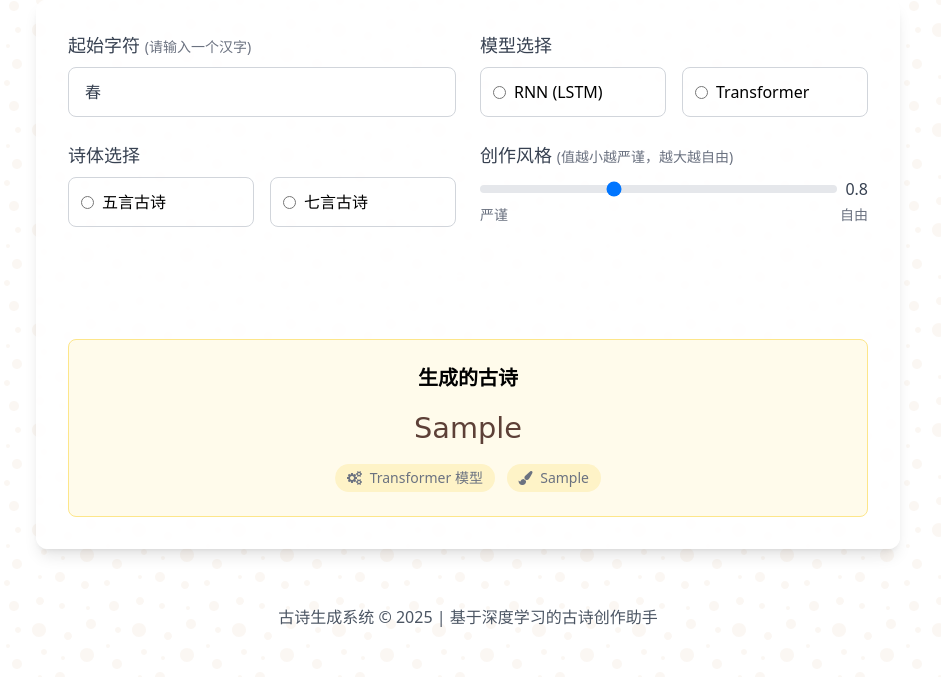
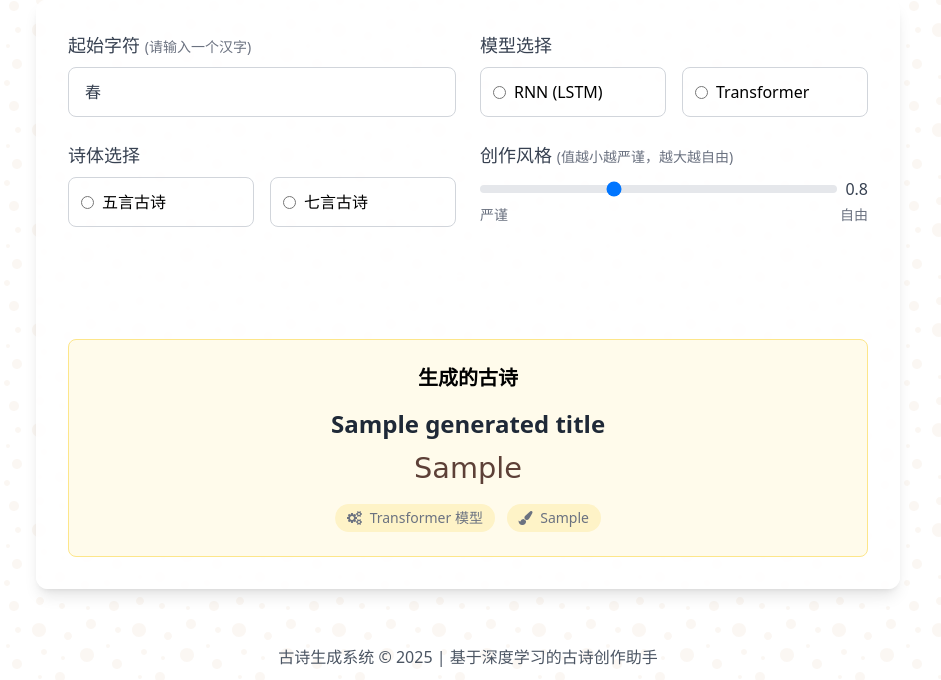
Before and after one commit to Changed-cc/deepstudy, a FastAPI app: template templates/index.html in a window 1280 px wide. Shown: the part 181-861 px from the top of the page, without its empty margins (172-1113 px from the left). Before the commit the page ends 808 px from the top, so only its background shows below. Run offline with FastAPI, Linux system fonts and the light colour scheme; the template is opened without the code that fills it: most values are stand-ins (such as "Sample title", 1, 10 or a date in 2020); parts of the project's set-up code (start-up, migrations or seed data) failed here and were passed over; some libraries are stand-ins or nearby versions; some web fonts are replaced.

Commit message:
改后的app.py，修改了generate函数，多生成了标题

```diff
--- a/app.py
+++ b/app.py
@@ -6,31 +6,23 @@ import torch
 import torch.nn.functional as F
 from models.rnn_model import RNNModel
 from models.transformer_model import TransformerModel
-from utils.preprocess import load_data, build_vocab, process_data
+from utils.preprocess import load_data, build_vocab
 from utils.sampling import sample_next_token
 from utils.poem_formatter import format_poem
 
 app = FastAPI()
 
-# 挂载静态文件
 app.mount("/static", StaticFiles(directory="static"), name="static")
-
-# 模板配置
 templates = Jinja2Templates(directory="templates")
 
-# 模型和数据初始化
 device = torch.device("cuda" if torch.cuda.is_available() else "cpu")
-
-# 加载数据和词汇表
 poems = load_data("data/poems.txt")
 vocab, word2idx, idx2word = build_vocab(poems)
 
-# 初始化模型
 vocab_size = len(vocab)
 rnn_model = RNNModel(vocab_size, 128, 256, 2).to(device)
 transformer_model = TransformerModel(vocab_size, 128, 4, 256, 2).to(device)
 
-# 加载预训练权重
 rnn_model.load_state_dict(torch.load("models/rnn_五言.pth", map_location=device))
 transformer_model.load_state_dict(torch.load("models/transformer_七言.pth", map_location=device))
 
@@ -41,84 +33,6 @@ transformer_model.eval()
 async def index(request: Request):
     return templates.TemplateResponse("index.html", {"request": request})
 
-# @app.post("/generate", response_class=HTMLResponse)
-# async def generate(request: Request):
-#     form_data = await request.form()
-#     start_char = form_data.get("start_char", "")
-#     model_type = form_data.get("model_type", "rnn")
-#     poem_type = form_data.get("poem_type", "五言")
-#     temperature = float(form_data.get("temperature", 0.8))
-#     if poem_type == '五言':
-#         max_length = 50
-#     else:  # 七言
-#         max_length = 73
-
-
-#     # 确保只输入一个字符
-#     if len(start_char) != 1:
-#         error_msg = "请输入一个汉字作为起始字符"
-#         return templates.TemplateResponse("index.html", {
-#             "request": request,
-#             "error_msg": error_msg,
-#             "start_char": start_char,
-#             "model_type": model_type,
-#             "poem_type": poem_type,
-#             "temperature": temperature,
-#             "max_length": max_length
-#         })
-
-#     # 选择模型
-#     model = rnn_model if model_type == "rnn" else transformer_model
-
-#     with torch.no_grad():
-#         # 准备起始输入
-#         input_idx = [word2idx.get('<START>', 0), word2idx.get(start_char, 0)]
-#         input_tensor = torch.tensor([input_idx], dtype=torch.long).to(device)
-#         #input_tensor = next_token.unsqueeze(0)  # 新输入只包括上一个token
-
-#         generated_tokens = [start_char]
-#         hidden = None
-
-#         max_retry = 20  # 采样重试次数上限，避免采到<UNK>直接跳出
-
-#         for i in range(max_length):
-#             if model_type == "rnn":
-#                 output, hidden = model(input_tensor, hidden)
-#             else:
-#                 output = model(input_tensor)
-
-#             next_token_logits = output[0, -1, :]
-
-#             # 重采样直到非 <UNK> 或达到重试次数
-#             for _ in range(max_retry):
-#                 next_token = sample_next_token(next_token_logits, temperature=temperature, top_k=50)
-#                 next_char = idx2word.get(next_token.item(), '<UNK>')
-#                 if next_char != '<UNK>':
-#                     break
-#             else:
-#                 # 多次采样都是 <UNK>，结束生成
-#                 break
-
-#             if next_char == '<END>':
-#                 break
-
-#             generated_tokens.append(next_char)
-
-#             # 更新输入 tensor，拼接下一步输入
-#             input_tensor = torch.cat([input_tensor, next_token.unsqueeze(0)], dim=1)
-
-#     # 格式化生成的古诗
-#     formatted_poem = format_poem(generated_tokens, poem_type)
-
-#     return templates.TemplateResponse("index.html", {
-#         "request": request,
-#         "start_char": start_char,
-#         "model_type": model_type,
-#         "poem_type": poem_type,
-#         "temperature": temperature,
-#         "max_length": max_length,
-#         "generated_poem": formatted_poem
-#     })
 @app.post("/generate", response_class=HTMLResponse)
 async def generate(request: Request):
     form_data = await request.form()
@@ -149,42 +63,30 @@ async def generate(request: Request):
 
     device = torch.device("cuda" if torch.cuda.is_available() else "cpu")
 
-    input_indices = [word2idx.get('<START>', 0), word2idx.get(start_char, word2idx['<UNK>'])]
     generated_tokens = [start_char]
     hidden = None
 
     with torch.no_grad():
-        start_token = word2idx.get(start_char, word2idx['<UNK>'])
-
         if model_type == "rnn":
-            # 初始化
             input_tensor = torch.tensor([[word2idx.get(start_char, word2idx['<UNK>'])]], dtype=torch.long).to(device)
-            hidden = None
-            generated_tokens = [start_char]
 
             for _ in range(max_length):
-                output, hidden = model(input_tensor, hidden)  # output shape: (1, 1, vocab_size)
-                next_token_logits = output[:, -1, :]  # shape: (1, vocab_size)
+                output, hidden = model(input_tensor, hidden)
+                next_token_logits = output[:, -1, :]
                 next_token = sample_next_token(next_token_logits[0], temperature=temperature, top_k=50)
-
                 next_char = idx2word.get(next_token.item(), '<UNK>')
                 if next_char == '<END>':
                     break
-
                 generated_tokens.append(next_char)
-
-                # 下一次输入：shape 必须是 (1, 1)
                 input_tensor = next_token.view(1, 1)
 
-
-        else:  # Transformer 分支
+        else:
             input_idx = [word2idx.get('<START>', 0), word2idx.get(start_char, word2idx['<UNK>'])]
             input_tensor = torch.tensor([input_idx], dtype=torch.long).to(device)
-            generated_tokens = [start_char]
 
             for _ in range(max_length):
                 output = model(input_tensor)
-                next_token_logits = output[:, -1, :]  # (1, vocab_size)
+                next_token_logits = output[:, -1, :]
                 next_token = sample_next_token(next_token_logits[0], temperature=temperature, top_k=50)
                 next_char = idx2word.get(next_token.item(), '<UNK>')
                 if next_char == '<END>':
@@ -192,8 +94,26 @@ async def generate(request: Request):
                 generated_tokens.append(next_char)
                 input_tensor = torch.cat([input_tensor, next_token.unsqueeze(0)], dim=1)
 
+        # 🔥 标题生成部分（使用RNN模型）
+        title_chars = [start_char]
+        title_tensor = torch.tensor([[word2idx.get(start_char, word2idx['<UNK>'])]], dtype=torch.long).to(device)
+        title_hidden = None
 
-    # 格式化输出
+        for _ in range(3):  # 标题总共最多4个字
+            output, title_hidden = rnn_model(title_tensor, title_hidden)
+            logits = output[:, -1, :]
+            next_token = sample_next_token(logits[0], temperature=0.8, top_k=30)
+            next_char = idx2word.get(next_token.item(), '<UNK>')
+            if next_char == '<END>':
+                break
+            title_chars.append(next_char)
+            title_tensor = next_token.view(1, 1)
+
+        import re
+        raw_title = ''.join(title_chars)
+        clean_title = re.sub(r'[^\u4e00-\u9fa5]', '', raw_title)  # 只保留汉字
+
+    # 格式化输出正文
     formatted_poem = format_poem(generated_tokens, poem_type)
 
     return templates.TemplateResponse("index.html", {
@@ -203,5 +123,6 @@ async def generate(request: Request):
         "poem_type": poem_type,
         "temperature": temperature,
         "max_length": max_length,
-        "generated_poem": formatted_poem
+        "generated_poem": formatted_poem,
+        "generated_title": clean_title  # 模板中添加 {{ generated_title }} 显示标题
     })
--- a/templates/index.html
+++ b/templates/index.html
@@ -124,6 +124,10 @@
             {% if generated_poem %}
             <div class="mt-10 p-6 bg-amber-50 border border-amber-200 rounded-lg">
                 <h2 class="text-xl font-semibold text-center mb-4">生成的古诗</h2>
+
+                <h2 class="text-2xl font-bold text-center mb-2 text-gray-800">{{ generated_title }}</h2>
+
+
                 <pre class="poem-style whitespace-pre-line">
                     {{ generated_poem }}
                     </pre>
```
